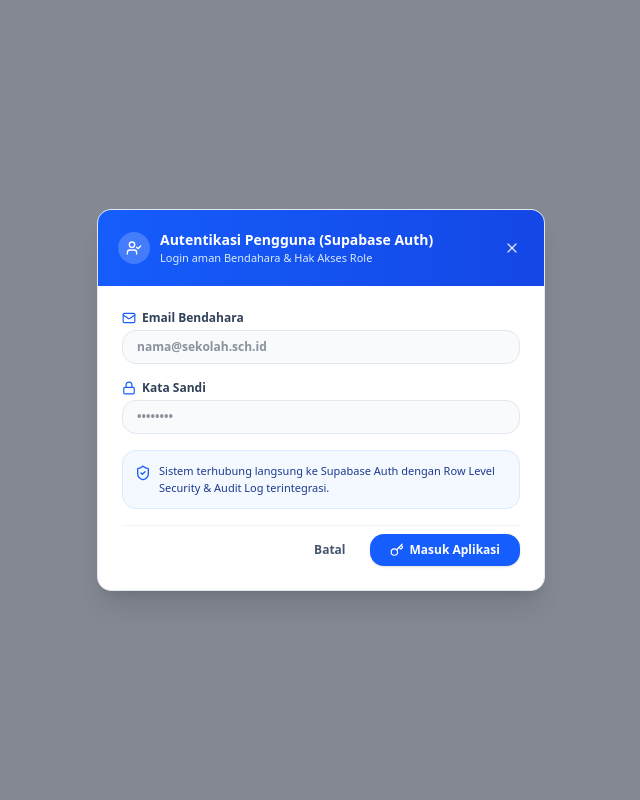
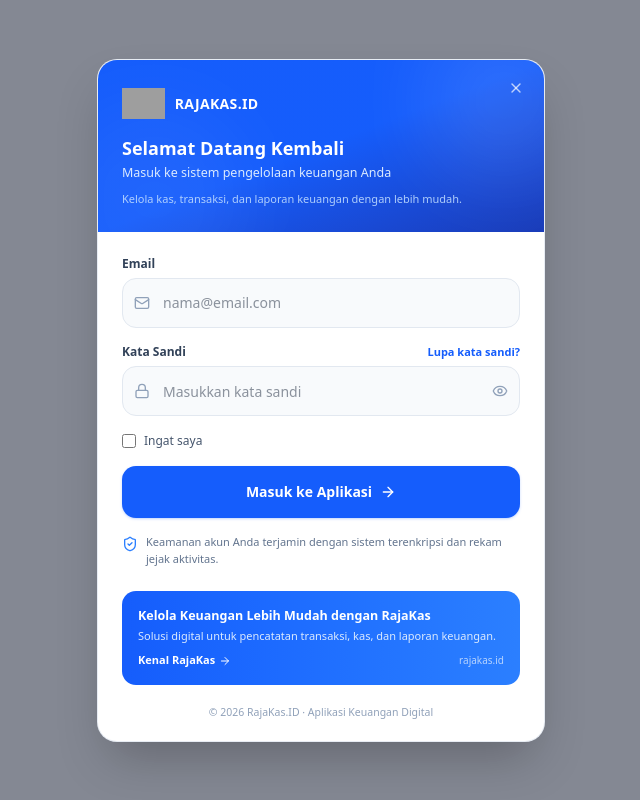
Before and after one commit to Jalansugih/rajasch-bendahara, a React (Vite) app: page / in a window 1280 px wide. Shown: the whole page, without its empty margins (319-959 px from the left). Built offline with nearby package versions, Linux system fonts and the light colour scheme; no server answers; the database is empty; grey boxes are pictures that could not be loaded.

Commit message:
Update Ui Login

```diff
--- a/src/components/AuthModal.tsx
+++ b/src/components/AuthModal.tsx
@@ -1,5 +1,5 @@
 import React, { useState } from 'react';
-import { UserCheck, Key, Mail, Lock, ShieldCheck, X, AlertTriangle } from 'lucide-react';
+import { Lock, Mail, Eye, EyeOff, ShieldCheck, X, AlertTriangle, ArrowRight, Loader2 } from 'lucide-react';
 import { UserSession } from '../types';
 import { signInWithPassword } from '../lib/supabase';
 
@@ -11,6 +11,12 @@
   showToast: (msg: string) => void;
   /** Jika true (mode demo lokal tanpa Supabase), form login tidak ditampilkan sama sekali. */
   isDemoMode?: boolean;
+  /**
+   * Opsional: dipanggil saat pengguna menekan "Lupa kata sandi?".
+   * Sambungkan ke fungsi reset password Supabase yang sudah ada di project (mis. resetPasswordForEmail).
+   * Jika tidak disediakan, tombol akan menampilkan toast pemberitahuan sederhana.
+   */
+  onForgotPassword?: (email: string) => void;
 }
 
 export const AuthModal: React.FC<AuthModalProps> = ({
@@ -18,26 +24,54 @@
   onClose,
   onLoginSuccess,
   showToast,
-  isDemoMode
+  isDemoMode,
+  onForgotPassword
 }) => {
   const [email, setEmail] = useState('');
   const [password, setPassword] = useState('');
+  const [showPassword, setShowPassword] = useState(false);
+  const [rememberMe, setRememberMe] = useState(false);
   const [loading, setLoading] = useState(false);
   const [errorMsg, setErrorMsg] = useState<string | null>(null);
+  const [fieldErrors, setFieldErrors] = useState<{ email?: string; password?: string }>({});
+  const [logoFailed, setLogoFailed] = useState(false);
 
   if (!isOpen) return null;
+
+  const validate = () => {
+    const errors: { email?: string; password?: string } = {};
+    const emailRegex = /^[^\s@]+@[^\s@]+\.[^\s@]+$/;
+
+    if (!email.trim()) {
+      errors.email = 'Email wajib diisi.';
+    } else if (!emailRegex.test(email.trim())) {
+      errors.email = 'Format email tidak valid.';
+    }
+
+    if (!password) {
+      errors.password = 'Kata sandi wajib diisi.';
+    }
+
+    setFieldErrors(errors);
+    return Object.keys(errors).length === 0;
+  };
 
   const handleLogin = async (e: React.FormEvent) => {
     e.preventDefault();
     setErrorMsg(null);
+
+    if (!validate()) return;
+    if (loading) return; // cegah klik ganda saat proses login berlangsung
+
     setLoading(true);
 
+    try {
       const res = await signInWithPassword(email, password);
-    setLoading(false);
 
       if (!res.success || !res.session) {
         // TIDAK ADA FALLBACK: kalau login gagal, akses tetap ditolak.
-      setErrorMsg(res.message || 'Login gagal. Periksa kembali email & kata sandi.');
+        setErrorMsg(res.message || 'Email atau kata sandi yang Anda masukkan tidak sesuai.');
+        setLoading(false);
         return;
       }
 
@@ -48,71 +82,166 @@
       });
       showToast('Login berhasil!');
       onClose();
+    } catch (err) {
+      console.error('[AuthModal] Login error:', err);
+      setErrorMsg('Terjadi kendala saat memproses login. Silakan coba lagi.');
+      setLoading(false);
+    }
+  };
+
+  const handleForgotPassword = () => {
+    if (onForgotPassword) {
+      onForgotPassword(email);
+    } else {
+      showToast('Silakan hubungi admin sekolah untuk reset kata sandi.');
+    }
   };
 
   return (
     <div className="fixed inset-0 bg-slate-900/50 backdrop-blur-sm z-50 flex items-center justify-center p-4">
-      <div className="bg-white rounded-[14px] max-w-md w-full shadow-xl border border-slate-200 overflow-hidden animate-in fade-in zoom-in duration-150">
-        <div className="p-5 bg-gradient-to-r from-blue-600 to-blue-700 text-white flex items-center justify-between">
-          <div className="flex items-center gap-2.5">
-            <div className="w-8 h-8 rounded-full bg-white/20 flex items-center justify-center">
-              <UserCheck className="w-4 h-4 text-white" />
-            </div>
-            <div>
-              <h3 className="font-bold text-sm">Autentikasi Pengguna (Supabase Auth)</h3>
-              <p className="text-[11px] text-blue-100">Login aman Bendahara & Hak Akses Role</p>
-            </div>
-          </div>
-          <button onClick={onClose} className="text-white/80 hover:text-white p-1">
+      <div
+        className="bg-white rounded-[20px] max-w-md w-full shadow-2xl border border-slate-200/80 overflow-hidden
+                   animate-in fade-in zoom-in-95 duration-200 motion-reduce:animate-none"
+      >
+        {/* Header brand */}
+        <div className="relative px-6 pt-7 pb-6 bg-gradient-to-br from-blue-600 via-blue-600 to-blue-800 text-white overflow-hidden">
+          {/* subtle decorative glow */}
+          <div className="pointer-events-none absolute -top-10 -right-10 w-40 h-40 rounded-full bg-white/10 blur-2xl" />
+          <div className="pointer-events-none absolute -bottom-16 -left-10 w-48 h-48 rounded-full bg-white/5 blur-2xl" />
+
+          <button
+            onClick={onClose}
+            aria-label="Tutup"
+            className="absolute top-4 right-4 text-white/70 hover:text-white p-1 rounded-full hover:bg-white/10 transition-colors"
+          >
             <X className="w-4 h-4" />
           </button>
+
+          <div className="relative flex items-center gap-2.5 mb-4">
+            {!logoFailed ? (
+              <img
+                src="/assets/logo-rajakas.png"
+                alt="RajaKas"
+                className="h-8 w-auto object-contain"
+                onError={() => setLogoFailed(true)}
+              />
+            ) : (
+              <div className="w-8 h-8 rounded-lg bg-white/15 flex items-center justify-center">
+                <ShieldCheck className="w-4.5 h-4.5 text-white" />
+              </div>
+            )}
+            <span className="font-bold text-sm tracking-wide">RAJAKAS.ID</span>
+          </div>
+
+          <h3 className="relative font-bold text-lg leading-snug">Selamat Datang Kembali</h3>
+          <p className="relative text-[12.5px] text-blue-100 mt-1">
+            Masuk ke sistem pengelolaan keuangan Anda
+          </p>
+          <p className="relative text-[11px] text-blue-200/90 mt-2">
+            Kelola kas, transaksi, dan laporan keuangan dengan lebih mudah.
+          </p>
         </div>
 
         {isDemoMode ? (
           <div className="p-6 space-y-4">
             <div className="p-3 bg-amber-50 border border-amber-200 rounded-[14px] text-[11px] text-amber-900 flex items-start gap-2">
               <AlertTriangle className="w-4 h-4 text-amber-600 shrink-0 mt-0.5" />
-              <span>Aplikasi belum terhubung ke Supabase, jadi login akun sungguhan belum tersedia. Silakan konfigurasi koneksi Supabase terlebih dahulu di menu Pengaturan.</span>
+              <span>Aplikasi belum terhubung ke akun sungguhan. Silakan konfigurasi koneksi terlebih dahulu di menu Pengaturan.</span>
             </div>
             <div className="pt-2 flex items-center justify-end border-t border-slate-100">
               <button
                 type="button"
                 onClick={onClose}
-                className="px-4 py-2 text-xs font-semibold text-slate-600 hover:bg-slate-100 rounded-[14px]"
+                className="px-4 py-2 text-xs font-semibold text-slate-600 hover:bg-slate-100 rounded-[14px] transition-colors"
               >
                 Tutup
               </button>
             </div>
           </div>
         ) : (
-          <form onSubmit={handleLogin} className="p-6 space-y-4">
+          <form onSubmit={handleLogin} noValidate className="p-6 space-y-4">
             <div>
-              <label className="block text-xs font-semibold text-slate-700 mb-1 flex items-center gap-1.5">
-                <Mail className="w-3.5 h-3.5 text-blue-600" /> Email Bendahara
+              <label htmlFor="rajakas-email" className="block text-xs font-semibold text-slate-700 mb-1.5">
+                Email
               </label>
+              <div className="relative">
+                <Mail className="w-4 h-4 text-slate-400 absolute left-3 top-1/2 -translate-y-1/2" />
                 <input
+                  id="rajakas-email"
                   type="email"
-                required
+                  autoComplete="email"
                   value={email}
-                onChange={(e) => setEmail(e.target.value)}
-                placeholder="nama@sekolah.sch.id"
-                className="w-full bg-slate-50 border border-slate-200 rounded-[14px] px-3.5 py-2 text-xs font-semibold text-slate-800 outline-none focus:bg-white focus:border-blue-500"
+                  onChange={(e) => {
+                    setEmail(e.target.value);
+                    if (fieldErrors.email) setFieldErrors((p) => ({ ...p, email: undefined }));
+                  }}
+                  placeholder="nama@email.com"
+                  aria-invalid={!!fieldErrors.email}
+                  aria-describedby={fieldErrors.email ? 'rajakas-email-error' : undefined}
+                  className={`w-full bg-slate-50 border rounded-[14px] pl-10 pr-3.5 h-[50px] text-sm font-medium text-slate-800
+                             outline-none transition-colors focus:bg-white
+                             ${fieldErrors.email ? 'border-rose-300 focus:border-rose-400' : 'border-slate-200 focus:border-blue-500'}`}
                 />
+              </div>
+              {fieldErrors.email && (
+                <p id="rajakas-email-error" className="mt-1 text-[11px] text-rose-600">{fieldErrors.email}</p>
+              )}
             </div>
 
             <div>
-              <label className="block text-xs font-semibold text-slate-700 mb-1 flex items-center gap-1.5">
-                <Lock className="w-3.5 h-3.5 text-blue-600" /> Kata Sandi
+              <div className="flex items-center justify-between mb-1.5">
+                <label htmlFor="rajakas-password" className="block text-xs font-semibold text-slate-700">
+                  Kata Sandi
                 </label>
+                <button
+                  type="button"
+                  onClick={handleForgotPassword}
+                  className="text-[11px] font-semibold text-blue-600 hover:text-blue-700 hover:underline transition-colors"
+                >
+                  Lupa kata sandi?
+                </button>
+              </div>
+              <div className="relative">
+                <Lock className="w-4 h-4 text-slate-400 absolute left-3 top-1/2 -translate-y-1/2" />
                 <input
-                type="password"
-                required
+                  id="rajakas-password"
+                  type={showPassword ? 'text' : 'password'}
+                  autoComplete="current-password"
                   value={password}
-                onChange={(e) => setPassword(e.target.value)}
-                placeholder="••••••••"
-                className="w-full bg-slate-50 border border-slate-200 rounded-[14px] px-3.5 py-2 text-xs font-semibold text-slate-800 outline-none focus:bg-white focus:border-blue-500"
+                  onChange={(e) => {
+                    setPassword(e.target.value);
+                    if (fieldErrors.password) setFieldErrors((p) => ({ ...p, password: undefined }));
+                  }}
+                  placeholder="Masukkan kata sandi"
+                  aria-invalid={!!fieldErrors.password}
+                  aria-describedby={fieldErrors.password ? 'rajakas-password-error' : undefined}
+                  className={`w-full bg-slate-50 border rounded-[14px] pl-10 pr-10 h-[50px] text-sm font-medium text-slate-800
+                             outline-none transition-colors focus:bg-white
+                             ${fieldErrors.password ? 'border-rose-300 focus:border-rose-400' : 'border-slate-200 focus:border-blue-500'}`}
                 />
+                <button
+                  type="button"
+                  onClick={() => setShowPassword((v) => !v)}
+                  aria-label={showPassword ? 'Sembunyikan kata sandi' : 'Tampilkan kata sandi'}
+                  className="absolute right-3 top-1/2 -translate-y-1/2 text-slate-400 hover:text-slate-600 transition-colors"
+                >
+                  {showPassword ? <EyeOff className="w-4 h-4" /> : <Eye className="w-4 h-4" />}
+                </button>
               </div>
+              {fieldErrors.password && (
+                <p id="rajakas-password-error" className="mt-1 text-[11px] text-rose-600">{fieldErrors.password}</p>
+              )}
+            </div>
+
+            <label className="flex items-center gap-2 cursor-pointer select-none">
+              <input
+                type="checkbox"
+                checked={rememberMe}
+                onChange={(e) => setRememberMe(e.target.checked)}
+                className="w-3.5 h-3.5 rounded border-slate-300 text-blue-600 focus:ring-blue-500"
+              />
+              <span className="text-[12px] text-slate-600">Ingat saya</span>
+            </label>
 
             {errorMsg && (
               <div className="p-3 bg-rose-50 border border-rose-200 rounded-[14px] text-[11px] text-rose-800 flex items-start gap-2">
@@ -121,30 +250,57 @@
               </div>
             )}
 
-            <div className="p-3 bg-blue-50/70 border border-blue-100 rounded-[14px] text-[11px] text-blue-900 flex items-start gap-2">
-              <ShieldCheck className="w-4 h-4 text-blue-600 shrink-0 mt-0.5" />
-              <span>Sistem terhubung langsung ke Supabase Auth dengan Row Level Security &amp; Audit Log terintegrasi.</span>
-            </div>
-
-            <div className="pt-2 flex items-center justify-end gap-2 border-t border-slate-100">
-              <button
-                type="button"
-                onClick={onClose}
-                className="px-4 py-2 text-xs font-semibold text-slate-600 hover:bg-slate-100 rounded-[14px]"
-              >
-                Batal
-              </button>
             <button
               type="submit"
               disabled={loading}
-                className="px-5 py-2 text-xs font-semibold text-white bg-blue-600 hover:bg-blue-700 rounded-[14px] shadow-sm transition-all flex items-center gap-1.5 disabled:opacity-50"
+              className="w-full h-[52px] flex items-center justify-center gap-2 text-sm font-semibold text-white
+                         bg-blue-600 hover:bg-blue-700 active:bg-blue-800 rounded-[14px] shadow-sm shadow-blue-600/20
+                         transition-all disabled:opacity-60 disabled:cursor-not-allowed"
             >
-                <Key className="w-3.5 h-3.5" />
-                <span>{loading ? 'Memproses...' : 'Masuk Aplikasi'}</span>
+              {loading ? (
+                <>
+                  <Loader2 className="w-4 h-4 animate-spin motion-reduce:animate-none" />
+                  <span>Memproses...</span>
+                </>
+              ) : (
+                <>
+                  <span>Masuk ke Aplikasi</span>
+                  <ArrowRight className="w-4 h-4" />
+                </>
+              )}
             </button>
+
+            <div className="flex items-start gap-2 text-[11px] text-slate-500">
+              <ShieldCheck className="w-4 h-4 text-blue-500 shrink-0 mt-0.5" />
+              <span>Keamanan akun Anda terjamin dengan sistem terenkripsi dan rekam jejak aktivitas.</span>
             </div>
           </form>
         )}
+
+        {/* Promo banner */}
+        <a
+          href="https://rajakas.id"
+          target="_blank"
+          rel="noopener noreferrer"
+          className="group block mx-6 mb-5 rounded-[14px] bg-gradient-to-r from-blue-600 to-blue-500 p-4
+                     transition-transform hover:-translate-y-0.5 motion-reduce:transform-none"
+        >
+          <p className="text-white text-[12.5px] font-semibold">Kelola Keuangan Lebih Mudah dengan RajaKas</p>
+          <p className="text-blue-100 text-[11px] mt-0.5">
+            Solusi digital untuk pencatatan transaksi, kas, dan laporan keuangan.
+          </p>
+          <div className="mt-2 flex items-center justify-between">
+            <span className="inline-flex items-center gap-1 text-[11px] font-semibold text-white group-hover:underline">
+              Kenal RajaKas <ArrowRight className="w-3 h-3" />
+            </span>
+            <span className="text-[10px] text-blue-100/80">rajakas.id</span>
+          </div>
+        </a>
+
+        {/* Footer */}
+        <div className="px-6 pb-5 text-center">
+          <p className="text-[10.5px] text-slate-400">© 2026 RajaKas.ID · Aplikasi Keuangan Digital</p>
+        </div>
       </div>
     </div>
   );
```
Lines whose indentation alone changed are shown as unchanged.
